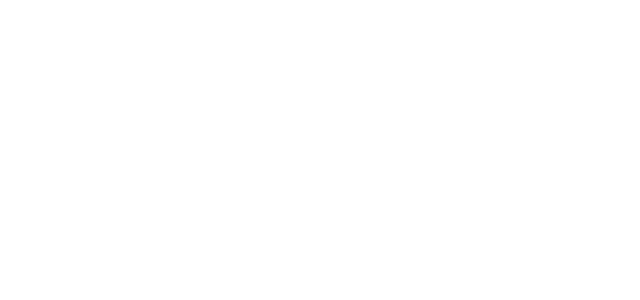
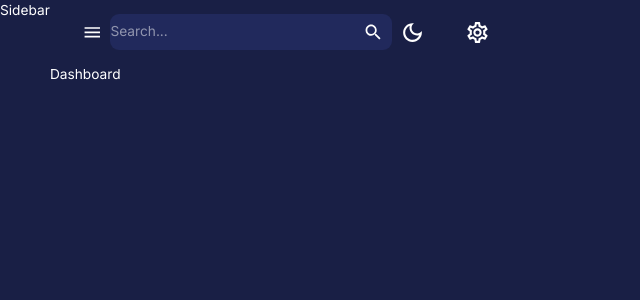
Before and after one commit to jitfengyap/mern-project, a React (Create React App) app in the folder client/: page /dashboard in a window 1280 px wide. Shown: the top 300 px of the page, without its empty margins (0-640 px from the left). Built offline with nearby package versions, Linux system fonts and the light colour scheme.

Commit message:
setup phase 2 completed

```diff
--- a/client/src/App.js
+++ b/client/src/App.js
@@ -1,5 +1,30 @@
+import { CssBaseline, ThemeProvider } from "@mui/material";
+import { createTheme } from "@mui/material/styles";
+import { useSelector } from "react-redux";
+import { BrowserRouter, Navigate, Route, Routes } from "react-router-dom";
+import { themeSettings } from "theme";
+import { useMemo } from "react";
+import Layout from "scenes/layout";
+import Dashboard from "scenes/dashboard";
+
 function App() {
-  return <div className="app"></div>;
+  const mode = useSelector((state) => state.global.mode);
+  const theme = useMemo(() => createTheme(themeSettings(mode)), [mode]);
+  return (
+    <div className="app">
+      <BrowserRouter>
+        <ThemeProvider theme={theme}>
+          <CssBaseline />
+          <Routes>
+            <Route element={<Layout />}>
+              <Route path="/" element={<Navigate to="/dashboard" replace />} />
+              <Route path="/dashboard" element={<Dashboard />} />
+            </Route>
+          </Routes>
+        </ThemeProvider>
+      </BrowserRouter>
+    </div>
+  );
 }
 
 export default App;
--- /dev/null
+++ b/client/src/components/FlexBetween.jsx
@@ -0,0 +1,10 @@
+import { Box } from "@mui/material";
+import { styled } from "@mui/system";
+
+const FlexBetween = styled(Box)({
+  display: "flex",
+  justifyContent: "space-between",
+  alignItems: "center",
+});
+
+export default FlexBetween;
--- /dev/null
+++ b/client/src/components/Navbar.jsx
@@ -0,0 +1,65 @@
+import React, { useState } from "react";
+import {
+  LightModeOutlined,
+  DarkModeOutlined,
+  Menu as MenuIcon,
+  Search,
+  SettingsOutlined,
+  ArrowDropDownOutlined,
+} from "@mui/icons-material";
+import FlexBetween from "./FlexBetween";
+import { useDispatch } from "react-redux";
+import { setMode } from "state";
+import profileImage from "assets/profile.jpeg";
+import {
+  AppBar,
+  IconButton,
+  Toolbar,
+  useTheme,
+  InputBase,
+} from "@mui/material";
+
+const Navbar = () => {
+  const dispatch = useDispatch();
+  const theme = useTheme();
+
+  return (
+    <AppBar sx={{ position: "static", background: "none", boxShadow: "none" }}>
+      <Toolbar sx={{ justifyContent: "space-between" }}>
+        {/*LEFT SIDE */}
+        <FlexBetween>
+          <IconButton onClick={() => console.log("open/close sidebar")}>
+            <MenuIcon />
+          </IconButton>
+          <FlexBetween
+            backgroundColor={theme.palette.background.alt}
+            borderRadius="9px"
+            gap="3rem"
+            p="0.1rem 1.5 rem"
+          >
+            <InputBase placeholder="Search..." />
+            <IconButton>
+              <Search />
+            </IconButton>
+          </FlexBetween>
+        </FlexBetween>
+
+        {/*RIGHT SIDE */}
+        <FlexBetween gap="1.5rem">
+          <IconButton onClick={() => dispatch(setMode())}>
+            {theme.palette.mode == "dark" ? (
+              <DarkModeOutlined sx={{ fontSize: "25px" }} />
+            ) : (
+              <LightModeOutlined sx={{ fontSize: "25px" }} />
+            )}
+          </IconButton>
+          <IconButton>
+            <SettingsOutlined sx={{ fontSize: "25px" }} />
+          </IconButton>
+        </FlexBetween>
+      </Toolbar>
+    </AppBar>
+  );
+};
+
+export default Navbar;
--- /dev/null
+++ b/client/src/components/Sidebar.jsx
@@ -0,0 +1,39 @@
+import React, { useEffect, useState } from "react";
+import {
+  Box,
+  Divider,
+  Drawer,
+  IconButton,
+  List,
+  ListItem,
+  ListItemButton,
+  ListItemIcon,
+  ListItemText,
+  Typography,
+  useTheme,
+} from "@mui/material";
+import {
+  SettingsOutlined,
+  ChevronLeft,
+  ChevronRightOutlined,
+  ShoppingCartOutlined,
+  HomeOutlined,
+  Groups2Outlined,
+  ReceiptLongOutlined,
+  PublicOutlined,
+  PointOfSaleOutlined,
+  TodayOutlined,
+  CalendarMonthOutlined,
+  AdminPanelSettingsOutlined,
+  TrendingUpOutlined,
+  PieChartOutline,
+} from "@mui/icons-material";
+import { useLocation, useNavigate } from "react-router-dom";
+import FlexBetween from "./FlexBetween";
+import profileImage from "assets/profile.jpeg";
+
+const Sidebar = () => {
+  return <div>Sidebar</div>;
+};
+
+export default Sidebar;
--- a/client/src/index.css
+++ b/client/src/index.css
@@ -0,0 +1,9 @@
+@import url('https://fonts.googleapis.com/css2?family=Inter:wght@100..900&display=swap');
+html,
+body,
+#root,
+.app{
+    width: 100%;
+    height: 100%;
+    font-family: "inter", sans-serif;
+}
--- a/client/src/index.js
+++ b/client/src/index.js
@@ -2,10 +2,21 @@
 import ReactDOM from "react-dom/client";
 import "./index.css";
 import App from "./App";
+import { configureStore } from "@reduxjs/toolkit";
+import globalReducar from "state";
+import { Provider } from "react-redux";
+
+const store = configureStore({
+  reducer: {
+    global: globalReducar,
+  },
+});
 
 const root = ReactDOM.createRoot(document.getElementById("root"));
 root.render(
   <React.StrictMode>
-    <App />
+    <Provider store={store}>
+      <App />
+    </Provider>
   </React.StrictMode>
 );
--- /dev/null
+++ b/client/src/scenes/dashboard/index.jsx
@@ -0,0 +1,7 @@
+import React from "react";
+
+const Dashboard = () => {
+  return <div>Dashboard</div>;
+};
+
+export default Dashboard;
--- /dev/null
+++ b/client/src/scenes/layout/index.jsx
@@ -0,0 +1,32 @@
+import React, { useState } from "react";
+import { Box, useMediaQuery } from "@mui/material";
+import { Outlet } from "react-router-dom";
+import { useSelector } from "react-redux";
+import Navbar from "components/Navbar";
+import Sidebar from "components/Sidebar";
+
+const Layout = () => {
+  const isNonMobile = useMediaQuery("(min-width:600px");
+
+  const [isSidebarOpen, setIsSidebarOpen] = useState(true);
+
+  return (
+    <Box display={isNonMobile ? "flex" : "block"} width="100%" height="100%">
+      <Sidebar
+        isNonMobile={isNonMobile}
+        drawerWidth="250px"
+        isSidebarOpen={isSidebarOpen}
+        setIsSidebarOpen={setIsSidebarOpen}
+      />
+      <Box>
+        <Navbar
+          isSidebarOpen={isSidebarOpen}
+          setIsSidebarOpen={setIsSidebarOpen}
+        />
+        <Outlet />
+      </Box>
+    </Box>
+  );
+};
+
+export default Layout;
--- /dev/null
+++ b/client/src/state/index.js
@@ -0,0 +1,19 @@
+import { createSlice } from "@reduxjs/toolkit";
+
+const initialState = {
+  mode: "dark",
+};
+
+export const globalSlice = createSlice({
+  name: "global",
+  initialState,
+  reducers: {
+    setMode: (state) => {
+      state.mode = state.mode === "light" ? "dark" : "light";
+    },
+  },
+});
+
+export const { setMode } = globalSlice.actions;
+
+export default globalSlice.reducer;
```
Also changed, not shown: client/src/assets/profile.jpeg (added).
